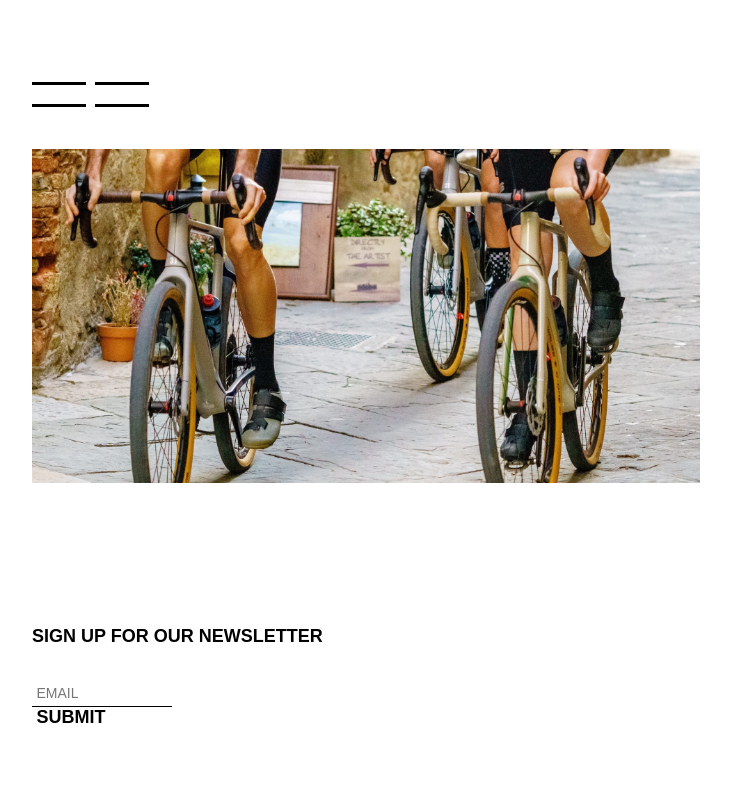
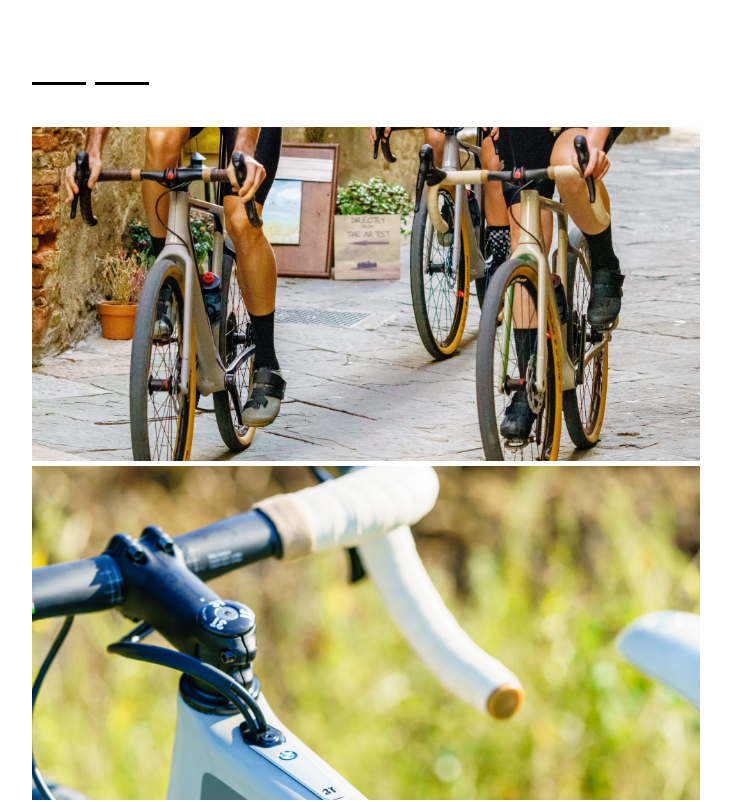
Before and after one commit to JoshuaIsADev/3t, a React (Vite) app: page /exploro in a window 1280 px wide. Shown: the part 2740-3542 px from the top of the page, without its empty margins (404-1135 px from the left). Built offline with nearby package versions, Linux system fonts and the light colour scheme; a web font is replaced by a local one.

Commit message:
refactored Gallery component

```diff
--- a/src/pages/Exploro.jsx
+++ b/src/pages/Exploro.jsx
@@ -134,19 +134,7 @@ function Exploro() {
         </Row>
       </Section>
       <Section id='gallery'>
-        <Row $variation='smallPadding'>
-          <Column>
-            {exploroProducts.map((exploroProduct) => (
-              <ButtonGallery key={exploroProduct.index}></ButtonGallery>
-            ))}
-          </Column>
-        </Row>
-        <Row>
-          <Column $variation='fourColumns'>
-            {/* <Img src={productHighlights[0].galleryImg[0]}></Img> */}
-            <Gallery src={productHighlights[0].galleryImg[0]} />
-          </Column>
-        </Row>
+        <Gallery src={productHighlights[0].galleryImg} />
       </Section>
     </>
   );
--- a/src/ui/Gallery.jsx
+++ b/src/ui/Gallery.jsx
@@ -1,19 +1,38 @@
 import styled from 'styled-components';
-import Img from './Img';
+// import Img from './Img';
+import Column from './Column';
+import Row from './Row';
+import { ButtonGallery } from './Button';
 
-const StyledGallery = styled.div`
-  display: flex;
+const Img = styled.img`
+  /* display: flex;
   flex-direction: row;
   flex-wrap: nowrap;
-  width: 100%;
+  width: 100%; */
   aspect-ratio: 6/3;
+  object-fit: cover;
 `;
 
 function Gallery({ src }) {
+  console.log(src);
+
   return (
-    <StyledGallery>
-      <Img src={src}></Img>
-    </StyledGallery>
+    <>
+      <Row $variation='smallPadding'>
+        <Column>
+          {src.map((index) => (
+            <ButtonGallery key={index}></ButtonGallery>
+          ))}
+        </Column>
+      </Row>
+      <Row>
+        <Column $variation='fourColumns'>
+          {src.map((imageSource, index) => (
+            <Img key={index} src={imageSource} />
+          ))}
+        </Column>
+      </Row>
+    </>
   );
 }
 
```
